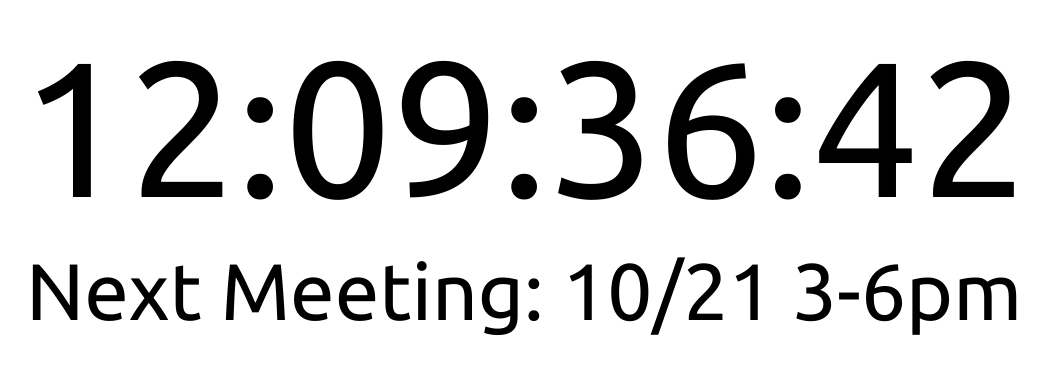
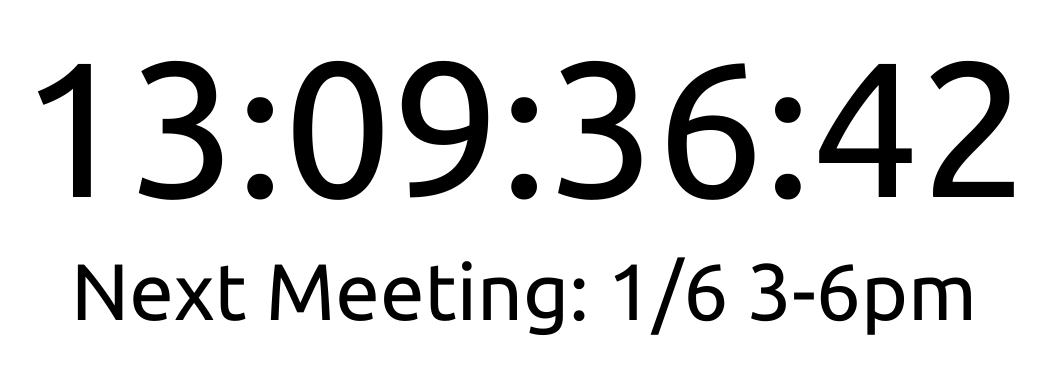
Before and after one commit to frc5806/ShopClock, a plain HTML site: page index.html in a window 1280 px wide. Shown: the part 224-598 px from the top of the page, without its empty margins (116-1164 px from the left). Drawn offline with Linux system fonts and the light colour scheme.

Commit message:
Update index.html

```diff
--- a/index.html
+++ b/index.html
@@ -32,7 +32,7 @@
 <body>
     <div class="container">
         <span id="time"></span><br />
-        <div id="announcements">Next Meeting: 10/21 3-6pm</div>
+        <div id="announcements">Next Meeting: 1/6 3-6pm</div>
     </div>
 
     <script>
@@ -66,7 +66,7 @@
             setInterval(function() {
                 var date = new Date();
 
-                var timeLeft = getTimeRemaining(new Date(2017,0,6,10,0,0,0));
+                var timeLeft = getTimeRemaining(new Date(2017,0,7,10,0,0,0));
 
                 timeDiv.innerHTML = timeLeft.days + ":" + timeLeft.hours + ":" + timeLeft.minutes + ":" + timeLeft.seconds;
             },1000);
```
